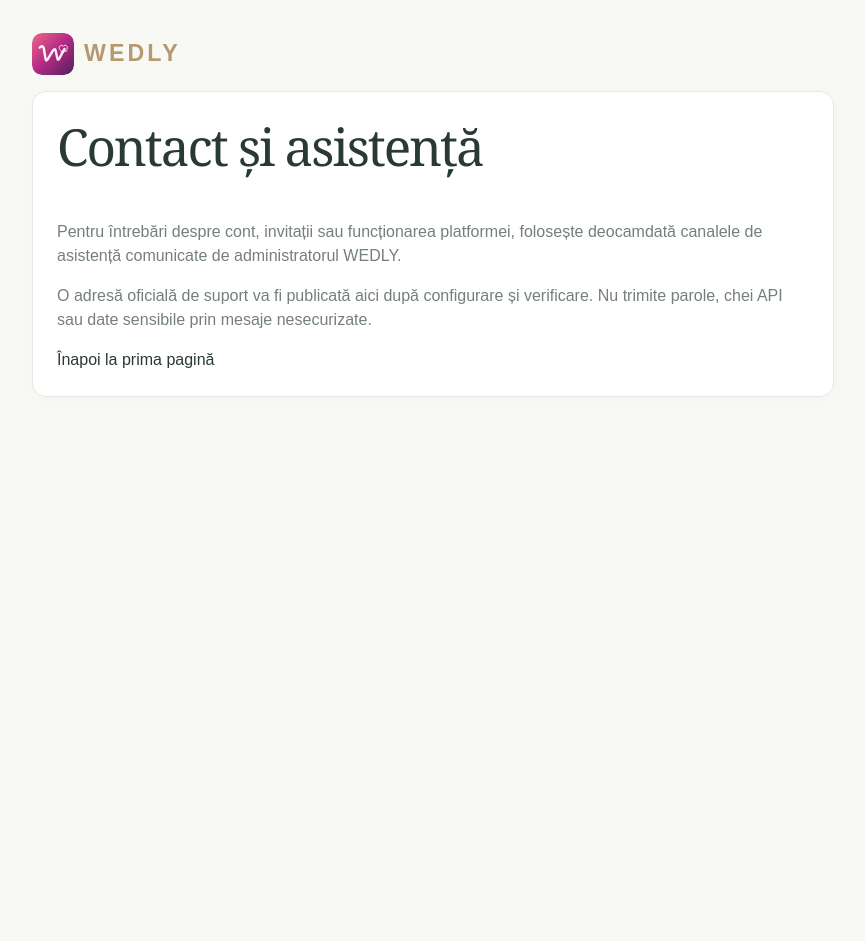
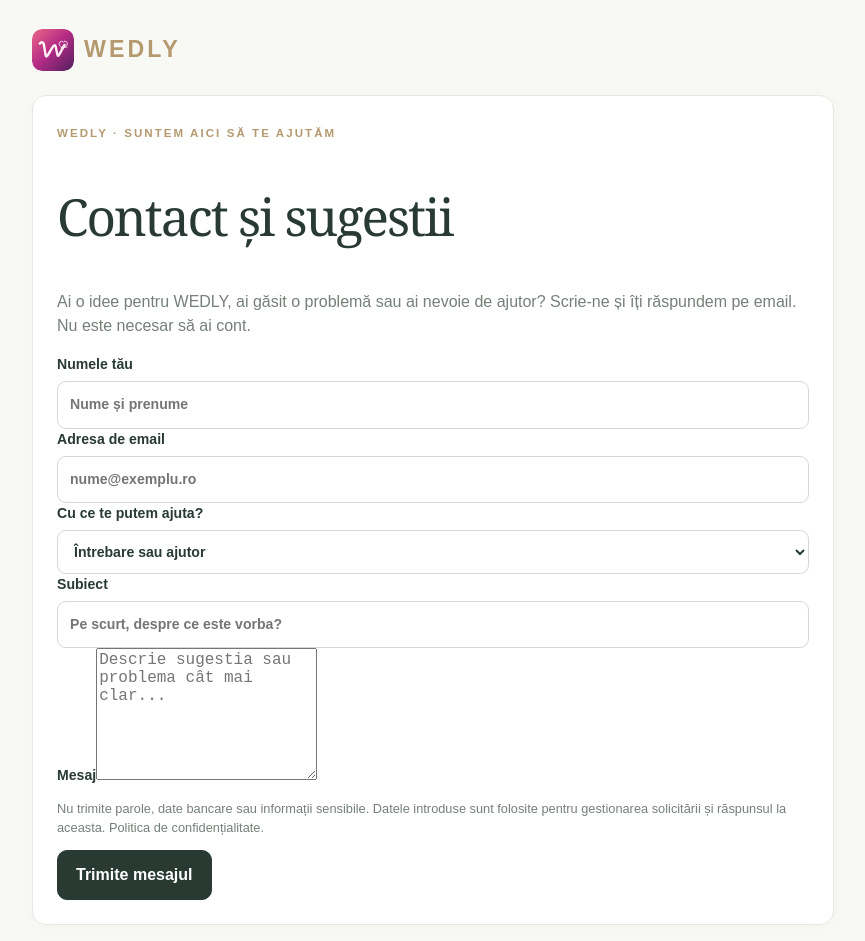
Before and after one commit to maggstudio/Everafter, a Next.js app: page /contact in a window 1280 px wide. Shown: the top 941 px of the page, without its empty margins (207-1072 px from the left). Before the commit the page ends 800 px from the top, so only its background shows below. Built offline with nearby package versions, Linux system fonts and the light colour scheme; no server answers.

Commit message:
feat: public contact and feedback form with category and email

```diff
--- a/app/contact/page.tsx
+++ b/app/contact/page.tsx
@@ -1,4 +1,23 @@
-import BrandLogo from '../components/BrandLogo';
+'use client';
 import Link from 'next/link';
-export const metadata={title:'Contact | WEDLY',description:'Informații de contact și asistență WEDLY'};
-export default function Contact(){return <main className="shell narrow"><Link href="/" className="brand"><BrandLogo/></Link><section className="panel"><h1>Contact și asistență</h1><p>Pentru întrebări despre cont, invitații sau funcționarea platformei, folosește deocamdată canalele de asistență comunicate de administratorul WEDLY.</p><p>O adresă oficială de suport va fi publicată aici după configurare și verificare. Nu trimite parole, chei API sau date sensibile prin mesaje nesecurizate.</p><Link href="/">Înapoi la prima pagină</Link></section></main>}
+import {useEffect,useState} from 'react';
+import SmartHomeLogo from '../components/SmartHomeLogo';
+import {supabase} from '../../lib/supabase';
+export default function Contact(){
+ const [name,setName]=useState(''),[email,setEmail]=useState(''),[category,setCategory]=useState('question'),[subject,setSubject]=useState(''),[message,setMessage]=useState(''),[website,setWebsite]=useState('');
+ const [busy,setBusy]=useState(false),[notice,setNotice]=useState(''),[success,setSuccess]=useState(false);
+ useEffect(()=>{void supabase?.auth.getUser().then(({data})=>{if(data.user?.email)setEmail(data.user.email)})},[]);
+ async function submit(e:React.FormEvent){e.preventDefault();if(busy)return;setBusy(true);setNotice('');setSuccess(false);
+  try{const {data}=await supabase?.auth.getSession()||{data:{session:null}};const r=await fetch('/api/contact',{method:'POST',headers:{'Content-Type':'application/json',...(data.session?{Authorization:'Bearer '+data.session.access_token}:{})},body:JSON.stringify({name,email,category,subject,message,website})});const v=await r.json();if(!r.ok)throw Error(v.error||'Trimiterea a eșuat.');setSuccess(true);setNotice('Mesajul tău a fost înregistrat. Îți vom răspunde pe email.');setMessage('');setSubject('')}catch(err){setNotice(err instanceof Error?err.message:'A apărut o eroare.')}finally{setBusy(false)}
+ }
+ return <main className="shell narrow" style={{paddingTop:28,paddingBottom:60}}><SmartHomeLogo/><section className="panel" style={{marginTop:24}}><span className="eyebrow">WEDLY · SUNTEM AICI SĂ TE AJUTĂM</span><h1>Contact și sugestii</h1><p>Ai o idee pentru WEDLY, ai găsit o problemă sau ai nevoie de ajutor? Scrie-ne și îți răspundem pe email. Nu este necesar să ai cont.</p><form onSubmit={submit} className="contact-form">
+ <label>Numele tău<input required minLength={2} maxLength={120} autoComplete="name" value={name} onChange={e=>setName(e.target.value)} placeholder="Nume și prenume"/></label>
+ <label>Adresa de email<input required type="email" maxLength={254} autoComplete="email" value={email} onChange={e=>setEmail(e.target.value)} placeholder="nume@exemplu.ro"/></label>
+ <label>Cu ce te putem ajuta?<select value={category} onChange={e=>setCategory(e.target.value)}><option value="suggestion">Sugestie sau idee</option><option value="problem">Raportează o problemă</option><option value="question">Întrebare sau ajutor</option><option value="other">Alt subiect</option></select></label>
+ <label>Subiect<input required minLength={3} maxLength={160} value={subject} onChange={e=>setSubject(e.target.value)} placeholder="Pe scurt, despre ce este vorba?"/></label>
+ <label>Mesaj<textarea required minLength={10} maxLength={4000} rows={7} value={message} onChange={e=>setMessage(e.target.value)} placeholder="Descrie sugestia sau problema cât mai clar..."/></label>
+ <div aria-hidden="true" style={{position:'absolute',left:'-9999px'}}><label>Website<input tabIndex={-1} autoComplete="off" value={website} onChange={e=>setWebsite(e.target.value)}/></label></div>
+ <p className="hint">Nu trimite parole, date bancare sau informații sensibile. Datele introduse sunt folosite pentru gestionarea solicitării și răspunsul la aceasta. <Link href="/confidentialitate">Politica de confidențialitate</Link>.</p>
+ <button type="submit" className="button" disabled={busy}>{busy?'Se trimite...':'Trimite mesajul'}</button>{notice&&<p role="status" style={{color:success?'#286c48':'#a33d35'}}>{notice}</p>}
+ </form></section><p><Link href="/">← Înapoi la WEDLY</Link></p></main>;
+}
```
